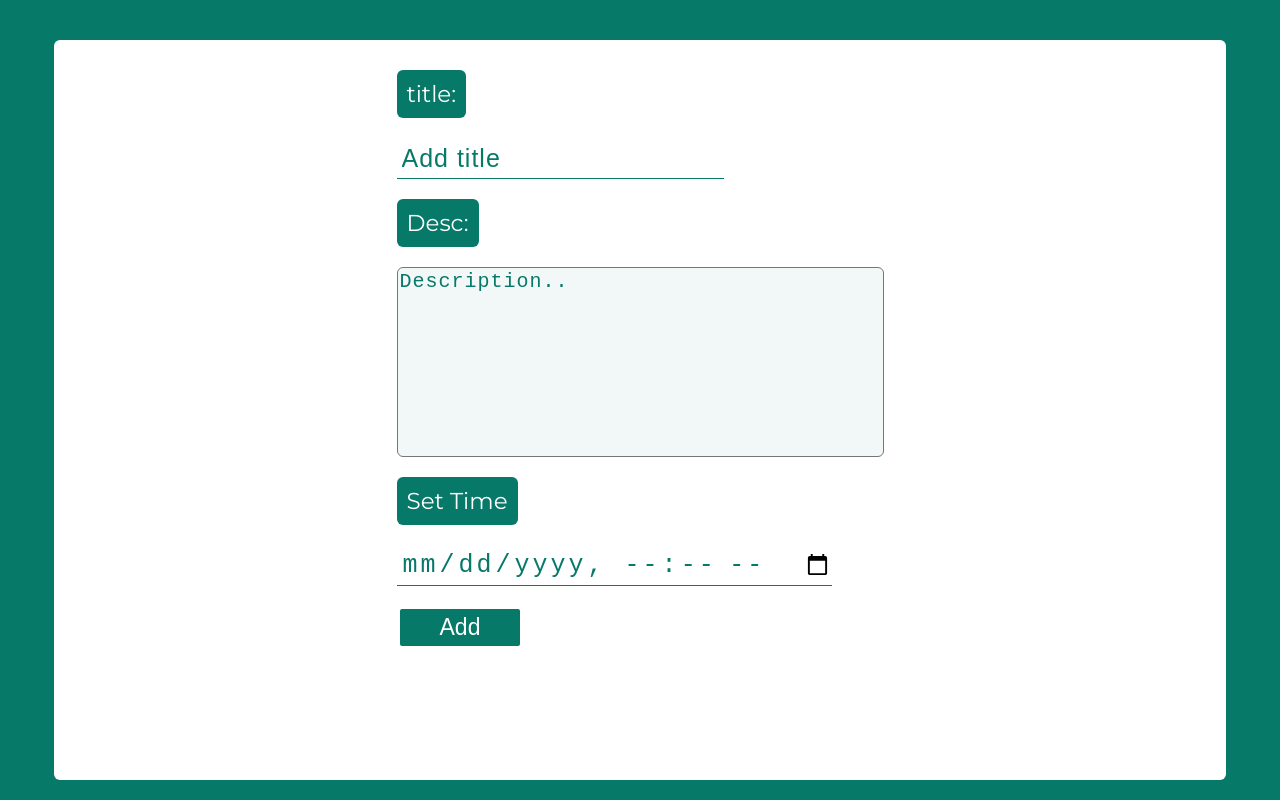
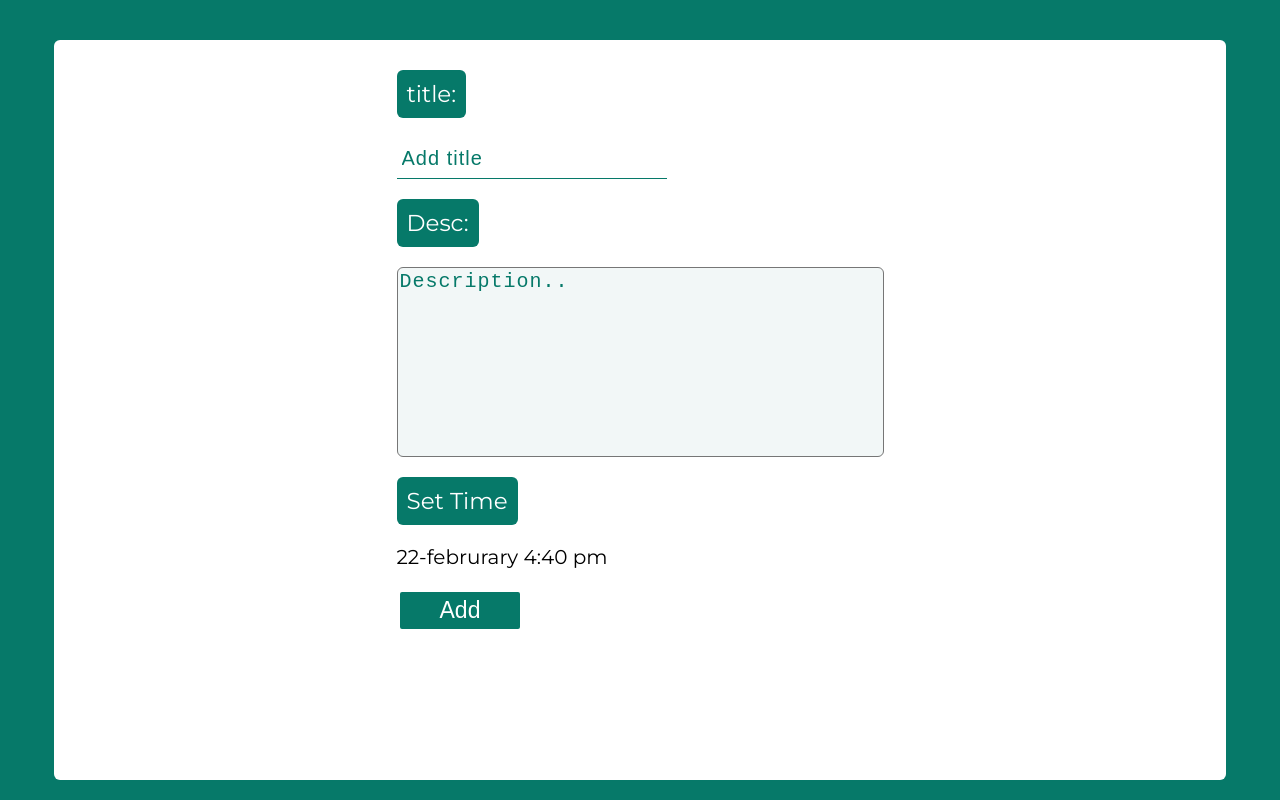
Before and after one commit to NidhiSharma63/react-TODO-app, a React (Create React App) app: page / in a window 1280 px wide. Both pictures are taken after a click on the button "Add Task". Shown: the top 800 px of the page. Built offline with nearby package versions, Linux system fonts and the light colour scheme.

Commit message:
Date div added

```diff
--- a/src/App.css
+++ b/src/App.css
@@ -54,7 +54,7 @@ input{
     border:none;
     height: 4rem;
     outline: none;
-    font-size: 2.5rem;
+    font-size: 2rem;
     padding-left: .5rem;
     background: transparent;
     letter-spacing: .3rem;
--- a/src/components/AddTask.js
+++ b/src/components/AddTask.js
@@ -2,6 +2,8 @@ import React, {useState} from 'react';
 import styled from 'styled-components';
 import useStore from '../store';
 import { v4 as uuidv4 } from 'uuid';
+import Calander from './Calander';
+
 
 const FromDiv = styled.div`
   display: flex;
@@ -24,7 +26,7 @@ const Lable = styled.label`
 const Input = styled.input`
   color:#067969;
   border-bottom:.5px solid #067969;
-  letter-spacing: .3rem;
+  letter-spacing: .1rem;
 `;
 const Textarea = styled.textarea`
   background: #f2f7f7;
@@ -34,12 +36,10 @@ const Textarea = styled.textarea`
   color:#067969;
   border-radius: .6rem;
 `;
-const Button = styled.button`
-  font-size: 2.3rem;
-  background-color: #067969;
-  margin-left: 0rem;
-  margin-top: 2rem;
-`;
+const P = styled.p`
+  font-size: 2rem;
+  font-weight: 400;
+`
 
 function AddTask() {
   const {IsAddedFalse, EditTask, setTask,isEdit,EditFalse,ClearEditArray} = useStore();
@@ -93,13 +93,16 @@ function AddTask() {
         onChange={(e)=>handleChangeTextArea(e)}>
         </Textarea>
         <Lable htmlFor="calender">Set Time</Lable>
-        <Input
+        <div>
+          <P>22-februrary 4:40 pm</P>
+        </div>
+        {/* <Input
         className='input'
         type="datetime-local"
         name="calender"
         id=""
         onChange={(e)=>handleChangeDate(e)}
-        value={Date}/>
+        value={Date}/> */}
         <button
         type="submit"
         className='btn1 btn2'>
--- a/src/store.js
+++ b/src/store.js
@@ -37,7 +37,6 @@ const useStore = create(
       })),
 
       editTaskFun:(item) =>set(state=> handle_Edit(state,item)),
-      // editTaskFun: item => set(state => (state.EditTask.push(item), state.isEdit = true)),
       ClearEditArray: () => set(state => (state.EditTask = [])),
     })
   )
```
Also changed, not shown: src/components/MainPage.js (indentation only).
